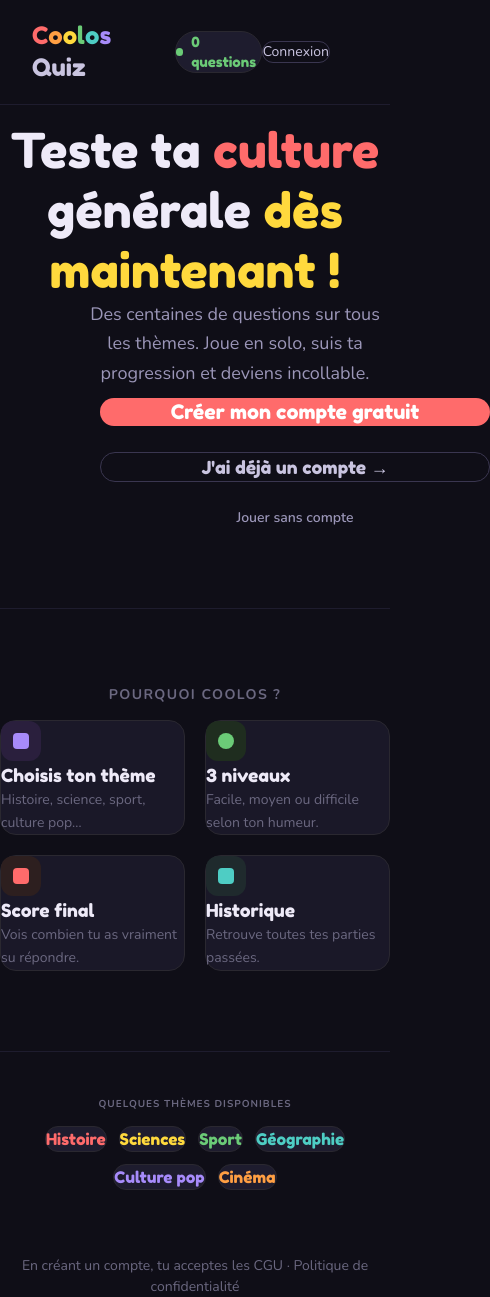
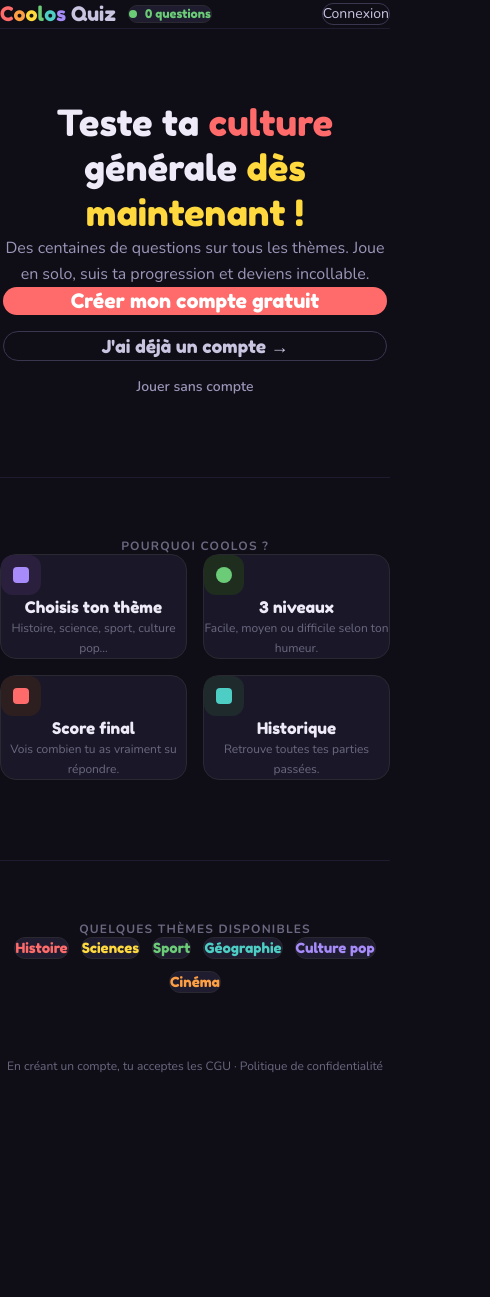
Before and after one commit to coolosproduction/coolos-quizz, a Next.js app: page / in a window 390 px wide. Shown: the whole page, 490 px wide, since content can reach past the window. After the commit the page ends 1074 px from the top, so only its background shows below. Built offline with nearby package versions, Linux system fonts and the light colour scheme; no server answers; the database is empty.

Commit message:
Fix responsive page accueil

```diff
--- a/app/page.tsx
+++ b/app/page.tsx
@@ -32,12 +32,9 @@ export default function Home() {
     <main className="min-h-screen bg-[#0f0e17]">
 
       {/* Navbar */}
-      <nav
-        className="fixed top-0 left-0 right-0 flex justify-between items-center bg-[#0f0e17] border-b border-[#1e1c2e] z-10"
-        style={{ padding: '20px 60px 20px 32px' }}
-      >
-        <div className="flex items-center gap-4">
-          <div className="font-fredoka text-2xl">
+      <nav className="fixed top-0 left-0 right-0 flex justify-between items-center bg-[#0f0e17] border-b border-[#1e1c2e] z-10 px-4 md:px-8 py-4">
+        <div className="flex items-center gap-3">
+          <div className="font-fredoka text-xl md:text-2xl">
             <span className="text-[#ff6b6b]">C</span>
             <span className="text-[#ff9f43]">o</span>
             <span className="text-[#ffd93d]">o</span>
@@ -49,7 +46,7 @@ export default function Home() {
           {nbQuestions !== null && (
             <div className="bg-[#1e1c2e] border border-[#2a2830] rounded-full px-3 py-1 flex items-center gap-2">
               <div className="w-2 h-2 rounded-full bg-[#6bcb77]"></div>
-              <span className="font-fredoka text-[#6bcb77] text-sm">{nbQuestions} questions</span>
+              <span className="font-fredoka text-[#6bcb77] text-xs md:text-sm">{nbQuestions} questions</span>
             </div>
           )}
         </div>
@@ -58,7 +55,7 @@ export default function Home() {
             <div className="flex items-center gap-3">
               <Link
                 href="/configuration"
-                className="bg-[#ffd93d] text-[#0f0e17] rounded-full px-5 py-2 font-fredoka text-sm hover:opacity-90 transition"
+                className="bg-[#ffd93d] text-[#0f0e17] rounded-full px-4 py-2 font-fredoka text-sm hover:opacity-90 transition"
               >
                 Jouer →
               </Link>
@@ -72,7 +69,7 @@ export default function Home() {
           ) : (
             <Link
               href="/connexion"
-              className="border border-[#3a3650] text-[#c9c4e0] rounded-full px-5 py-2 text-sm hover:bg-[#1e1c2e] transition"
+              className="border border-[#3a3650] text-[#c9c4e0] rounded-full px-4 py-2 text-sm hover:bg-[#1e1c2e] transition"
             >
               Connexion
             </Link>
@@ -81,28 +78,24 @@ export default function Home() {
       </nav>
 
       {/* Contenu principal */}
-      <div
-        className="flex flex-col items-center px-6 pb-16"
-        style={{ paddingTop: '140px' }}
-      >
+      <div className="flex flex-col items-center px-6 pb-16 text-center" style={{ paddingTop: '100px' }}>
 
        {/* Hero */}
-        <div className="text-center w-full max-w-2xl">
-          <h1 className="font-fredoka text-5xl text-[#eeeaf8] leading-tight mb-6" style={{ marginTop: '-20px' }}>
+<div className="flex flex-col items-center text-center w-full max-w-2xl mx-auto">
+  <h1 className="font-fredoka text-4xl md:text-5xl text-[#eeeaf8] leading-tight mb-6">
     Teste ta <span className="text-[#ff6b6b]">culture</span> générale{' '}
     <span className="text-[#ffd93d]">dès maintenant !</span>
   </h1>
 
-          <p className="text-[#9b96b8] text-lg leading-relaxed mb-10 max-w-lg mx-auto" style={{ marginLeft: '80px' }}>
+  <p className="text-[#9b96b8] text-base md:text-lg leading-relaxed mb-10 max-w-lg">
     Des centaines de questions sur tous les thèmes. Joue en solo, suis ta progression et deviens incollable.
   </p>
 
-          <div className="flex flex-col gap-4 w-full max-w-md mx-auto items-center">
+  <div className="flex flex-col gap-4 w-full max-w-sm">
     {connecte ? (
       <Link
         href="/configuration"
         className="block w-full bg-[#ffd93d] text-[#0f0e17] rounded-2xl py-5 font-fredoka text-xl hover:opacity-90 transition text-center"
-                style={{ marginLeft: '200px', marginTop: '10px' }}
       >
         Lancer un quiz !
       </Link>
@@ -111,7 +104,6 @@ export default function Home() {
         <Link
           href="/inscription"
           className="block w-full bg-[#ff6b6b] text-white rounded-2xl py-5 font-fredoka text-xl hover:opacity-90 transition text-center"
-                  style={{ marginLeft: '200px', marginTop: '10px' }}
         >
           Créer mon compte gratuit
         </Link>
@@ -119,12 +111,11 @@ export default function Home() {
         <Link
           href="/connexion"
           className="block w-full border border-[#3a3650] text-[#c9c4e0] rounded-2xl py-4 font-fredoka text-lg hover:bg-[#1e1c2e] transition text-center"
-                  style={{ marginLeft: '200px', marginTop: '10px' }}
         >
           J'ai déjà un compte →
         </Link>
 
-                <button className="w-full text-[#9b96b8] text-sm font-semibold hover:text-[#c9c4e0] transition py-3" style={{ marginLeft: '200px', marginTop: '10px' }}>
+        <button className="w-full text-[#9b96b8] text-sm font-semibold hover:text-[#c9c4e0] transition py-3">
           Jouer sans compte
         </button>
       </>
@@ -137,37 +128,37 @@ export default function Home() {
 
         {/* Features */}
         <div className="w-full max-w-3xl">
-          <p className="text-center text-[#6b6880] font-bold uppercase tracking-widest" style={{fontSize: '14px', marginBottom: '15px', marginTop: '15px'}}>
+          <p className="text-center text-[#6b6880] font-bold uppercase tracking-widest text-xs md:text-sm mb-8">
             Pourquoi Coolos ?
           </p>
-          <div className="grid grid-cols-2 md:grid-cols-4 gap-5">
-            <div className="bg-[#1a1828] border border-[#2a2830] rounded-2xl p-8">
+          <div className="grid grid-cols-2 md:grid-cols-4 gap-4">
+            <div className="bg-[#1a1828] border border-[#2a2830] rounded-2xl p-5 md:p-8">
               <div className="w-10 h-10 rounded-xl bg-[#2a1f3d] flex items-center justify-center mb-4">
                 <div className="w-4 h-4 rounded bg-[#a78bfa]"></div>
               </div>
-              <h3 className="font-fredoka text-[#eeeaf8] text-lg mb-2">Choisis ton thème</h3>
-              <p className="text-[#6b6880] text-sm leading-relaxed">Histoire, science, sport, culture pop…</p>
+              <h3 className="font-fredoka text-[#eeeaf8] text-base md:text-lg mb-2">Choisis ton thème</h3>
+              <p className="text-[#6b6880] text-xs md:text-sm leading-relaxed">Histoire, science, sport, culture pop…</p>
             </div>
-            <div className="bg-[#1a1828] border border-[#2a2830] rounded-2xl p-8">
+            <div className="bg-[#1a1828] border border-[#2a2830] rounded-2xl p-5 md:p-8">
               <div className="w-10 h-10 rounded-xl bg-[#1f2d1f] flex items-center justify-center mb-4">
                 <div className="w-4 h-4 rounded-full bg-[#6bcb77]"></div>
               </div>
-              <h3 className="font-fredoka text-[#eeeaf8] text-lg mb-2">3 niveaux</h3>
-              <p className="text-[#6b6880] text-sm leading-relaxed">Facile, moyen ou difficile selon ton humeur.</p>
+              <h3 className="font-fredoka text-[#eeeaf8] text-base md:text-lg mb-2">3 niveaux</h3>
+              <p className="text-[#6b6880] text-xs md:text-sm leading-relaxed">Facile, moyen ou difficile selon ton humeur.</p>
             </div>
-            <div className="bg-[#1a1828] border border-[#2a2830] rounded-2xl p-8">
+            <div className="bg-[#1a1828] border border-[#2a2830] rounded-2xl p-5 md:p-8">
               <div className="w-10 h-10 rounded-xl bg-[#2d1f1f] flex items-center justify-center mb-4">
                 <div className="w-4 h-4 rounded bg-[#ff6b6b]"></div>
               </div>
-              <h3 className="font-fredoka text-[#eeeaf8] text-lg mb-2">Score final</h3>
-              <p className="text-[#6b6880] text-sm leading-relaxed">Vois combien tu as vraiment su répondre.</p>
+              <h3 className="font-fredoka text-[#eeeaf8] text-base md:text-lg mb-2">Score final</h3>
+              <p className="text-[#6b6880] text-xs md:text-sm leading-relaxed">Vois combien tu as vraiment su répondre.</p>
             </div>
-            <div className="bg-[#1a1828] border border-[#2a2830] rounded-2xl p-8">
+            <div className="bg-[#1a1828] border border-[#2a2830] rounded-2xl p-5 md:p-8">
               <div className="w-10 h-10 rounded-xl bg-[#1f2a2d] flex items-center justify-center mb-4">
                 <div className="w-4 h-4 rounded bg-[#4ecdc4]"></div>
               </div>
-              <h3 className="font-fredoka text-[#eeeaf8] text-lg mb-2">Historique</h3>
-              <p className="text-[#6b6880] text-sm leading-relaxed">Retrouve toutes tes parties passées.</p>
+              <h3 className="font-fredoka text-[#eeeaf8] text-base md:text-lg mb-2">Historique</h3>
+              <p className="text-[#6b6880] text-xs md:text-sm leading-relaxed">Retrouve toutes tes parties passées.</p>
             </div>
           </div>
         </div>
@@ -177,21 +168,21 @@ export default function Home() {
 
         {/* Thèmes */}
         <div className="w-full max-w-2xl">
-          <p className="text-center text-[#6b6880] font-bold uppercase tracking-widest" style={{fontSize: '10px', marginBottom: '14px', marginTop: '-15px'}}>
+          <p className="text-center text-[#6b6880] font-bold uppercase tracking-widest text-xs mb-6">
             Quelques thèmes disponibles
           </p>
           <div className="flex flex-wrap gap-3 justify-center">
-            <span className="bg-[#1e1c2e] border border-[#2a2830] rounded-full px-5 py-2 font-fredoka text-base text-[#ff6b6b]">Histoire</span>
-            <span className="bg-[#1e1c2e] border border-[#2a2830] rounded-full px-5 py-2 font-fredoka text-base text-[#ffd93d]">Sciences</span>
-            <span className="bg-[#1e1c2e] border border-[#2a2830] rounded-full px-5 py-2 font-fredoka text-base text-[#6bcb77]">Sport</span>
-            <span className="bg-[#1e1c2e] border border-[#2a2830] rounded-full px-5 py-2 font-fredoka text-base text-[#4ecdc4]">Géographie</span>
-            <span className="bg-[#1e1c2e] border border-[#2a2830] rounded-full px-5 py-2 font-fredoka text-base text-[#a78bfa]">Culture pop</span>
-            <span className="bg-[#1e1c2e] border border-[#2a2830] rounded-full px-5 py-2 font-fredoka text-base text-[#ff9f43]">Cinéma</span>
+            <span className="bg-[#1e1c2e] border border-[#2a2830] rounded-full px-4 py-2 font-fredoka text-sm md:text-base text-[#ff6b6b]">Histoire</span>
+            <span className="bg-[#1e1c2e] border border-[#2a2830] rounded-full px-4 py-2 font-fredoka text-sm md:text-base text-[#ffd93d]">Sciences</span>
+            <span className="bg-[#1e1c2e] border border-[#2a2830] rounded-full px-4 py-2 font-fredoka text-sm md:text-base text-[#6bcb77]">Sport</span>
+            <span className="bg-[#1e1c2e] border border-[#2a2830] rounded-full px-4 py-2 font-fredoka text-sm md:text-base text-[#4ecdc4]">Géographie</span>
+            <span className="bg-[#1e1c2e] border border-[#2a2830] rounded-full px-4 py-2 font-fredoka text-sm md:text-base text-[#a78bfa]">Culture pop</span>
+            <span className="bg-[#1e1c2e] border border-[#2a2830] rounded-full px-4 py-2 font-fredoka text-sm md:text-base text-[#ff9f43]">Cinéma</span>
           </div>
         </div>
 
         {!connecte && (
-          <p className="text-[#6b6880] text-center" style={{ marginTop: '65px', fontSize: '14px' }}>
+          <p className="text-[#6b6880] text-center text-xs md:text-sm" style={{ marginTop: '65px' }}>
             En créant un compte, tu acceptes les CGU · Politique de confidentialité
           </p>
         )}
```
Lines whose indentation alone changed are shown as unchanged.
